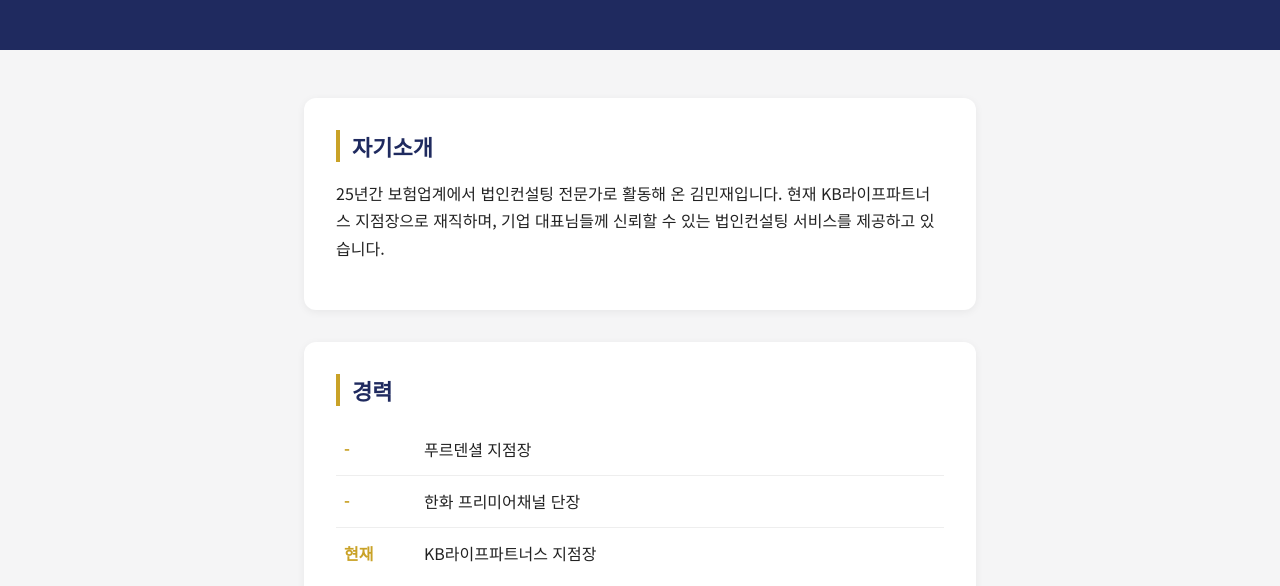
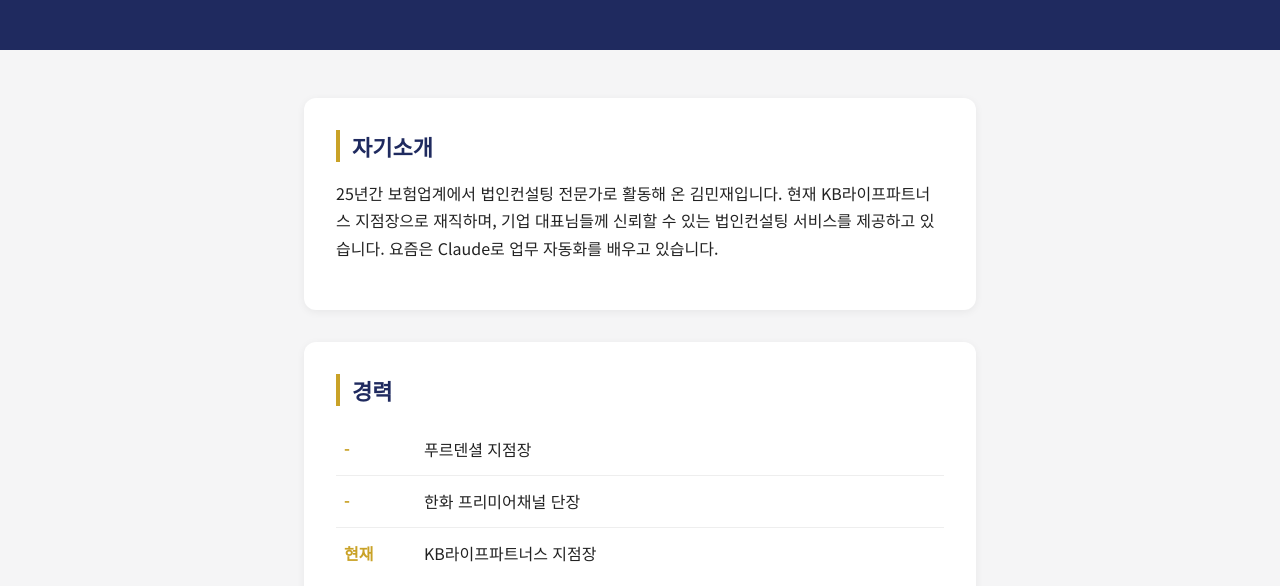
Before and after one commit to minjae-kim-jd/minjae-kim-jd.github.io, a plain HTML site: page profile/index.html in a window 1280 px wide. Shown: the part 214-800 px from the top of the page. Drawn offline with Linux system fonts and the light colour scheme.

Commit message:
소개 문구 추가
Co-Authored-By: Claude Sonnet 5 <noreply@anthropic.com>

```diff
--- a/profile/index.html
+++ b/profile/index.html
@@ -221,6 +221,7 @@
       25년간 보험업계에서 법인컨설팅 전문가로 활동해 온 김민재입니다.
       현재 KB라이프파트너스 지점장으로 재직하며, 기업 대표님들께 신뢰할 수 있는
       법인컨설팅 서비스를 제공하고 있습니다.
+      요즘은 Claude로 업무 자동화를 배우고 있습니다.
     </p>
   </section>
 
```
